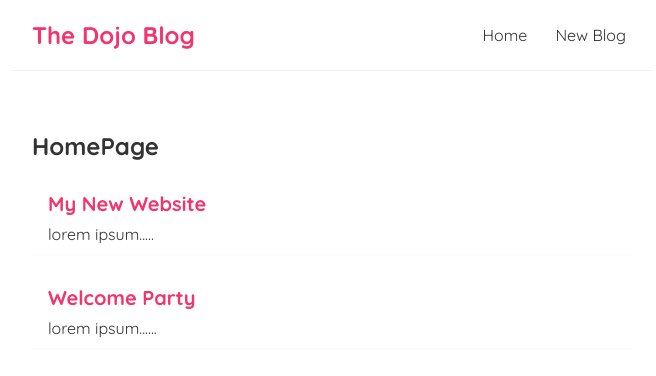
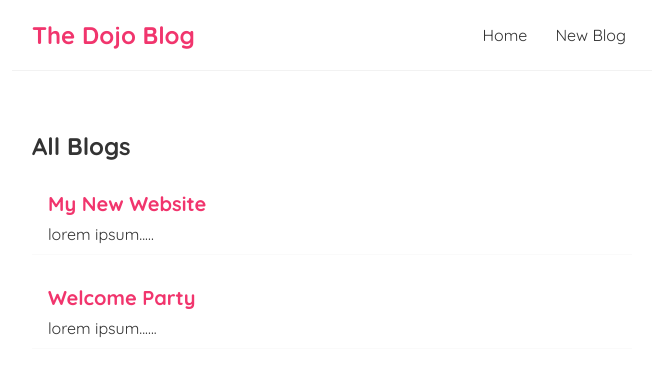
Before and after one commit to rsdevian/Four-Way-Blogs, a React (Create React App) app: page / in a window 1280 px wide. Shown: the top 376 px of the page, without its empty margins (308-964 px from the left). Built offline with nearby package versions, Linux system fonts and the light colour scheme.

Commit message:
New Changes

```diff
--- a/src/Bloglist.js
+++ b/src/Bloglist.js
@@ -1,13 +1,16 @@
-const Bloglist = (props) => {
+const Bloglist = ({ blogs, title}) => {
     return (
+        <div>
+        <h2>{title}</h2>
         <div className="blog-list">
-            {props.blogs.map((blog) => (
+            {blogs.map((blog) => (
                 <div className="blog-preview" key={ blog.id }>
                     <h2>{blog.title}</h2>
                     <p>{blog.body}</p>
                 </div>
             ))}
         </div>
+        </div>
      );
 }
 
--- a/src/Home.js
+++ b/src/Home.js
@@ -13,8 +13,7 @@ const Home = () => {
     ])
     return (
         <div className="home">
-            <h2>HomePage</h2>
-            <Bloglist blogs={blogs}/>
+            <Bloglist blogs={blogs} title="All Blogs"/>
         </div>
     );
 }
```
